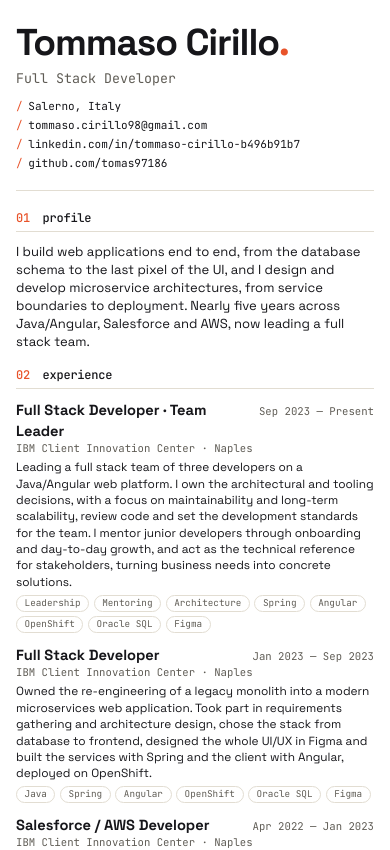
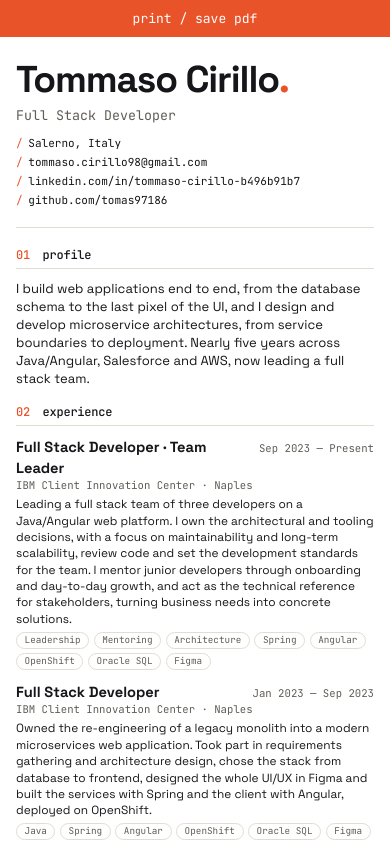
Before and after one commit to tomas97186/portfolio, an Angular app: page /cv in a window 390 px wide. Shown: the top 850 px of the page. Built offline with nearby package versions, Linux system fonts and the light colour scheme.

Commit message:
Modifica generazione pdf da mobile

```diff
--- a/src/app/cv/cv.component.scss
+++ b/src/app/cv/cv.component.scss
@@ -252,8 +252,12 @@ h3 {
   .grid {
     grid-template-columns: 1fr;
   }
+  // su mobile non flottante, per non coprire il testo; la stampa resta A4 (vedi @media print)
   .print {
-    display: none;
+    position: static;
+    display: block;
+    width: 100%;
+    border-radius: 0;
   }
 }
 
```
